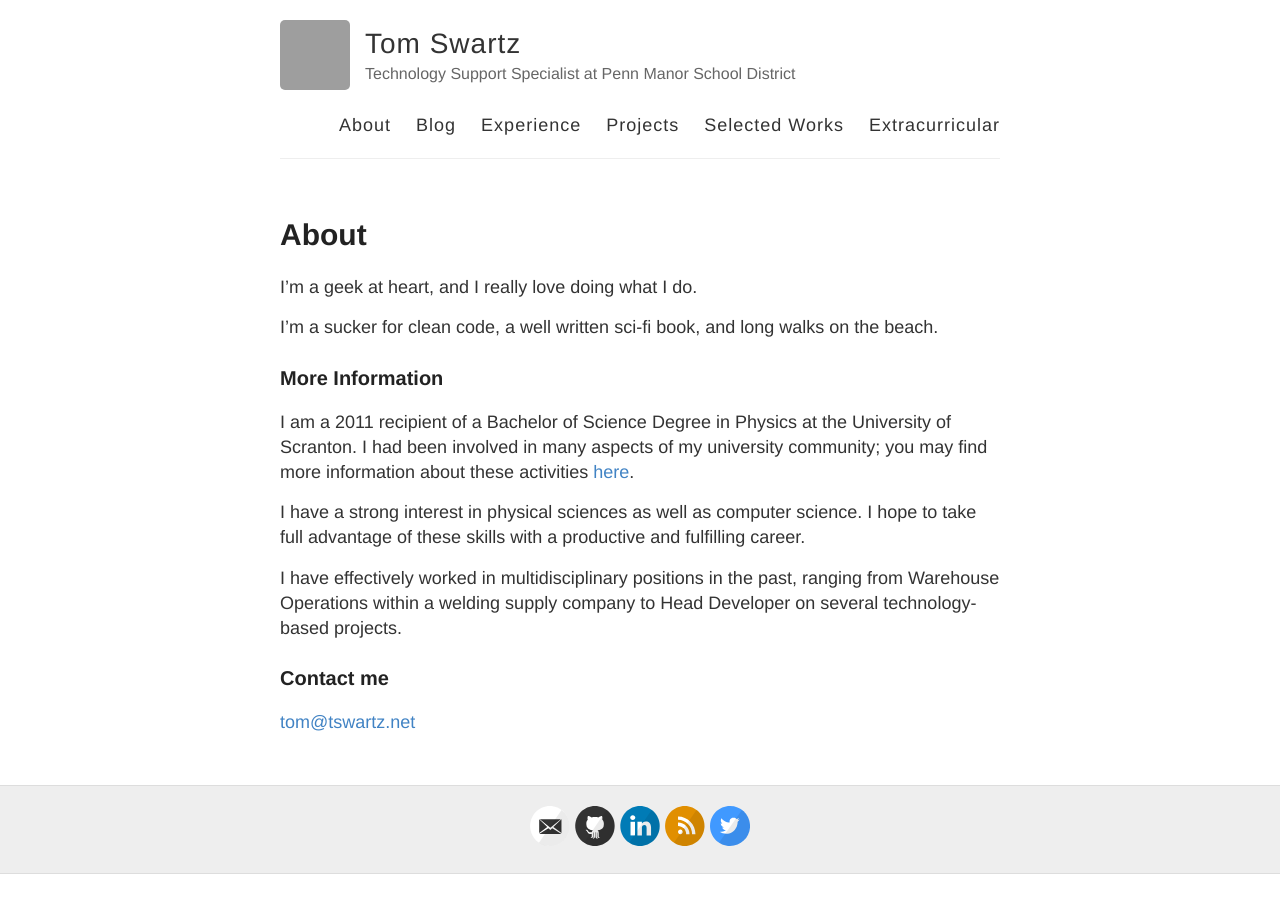
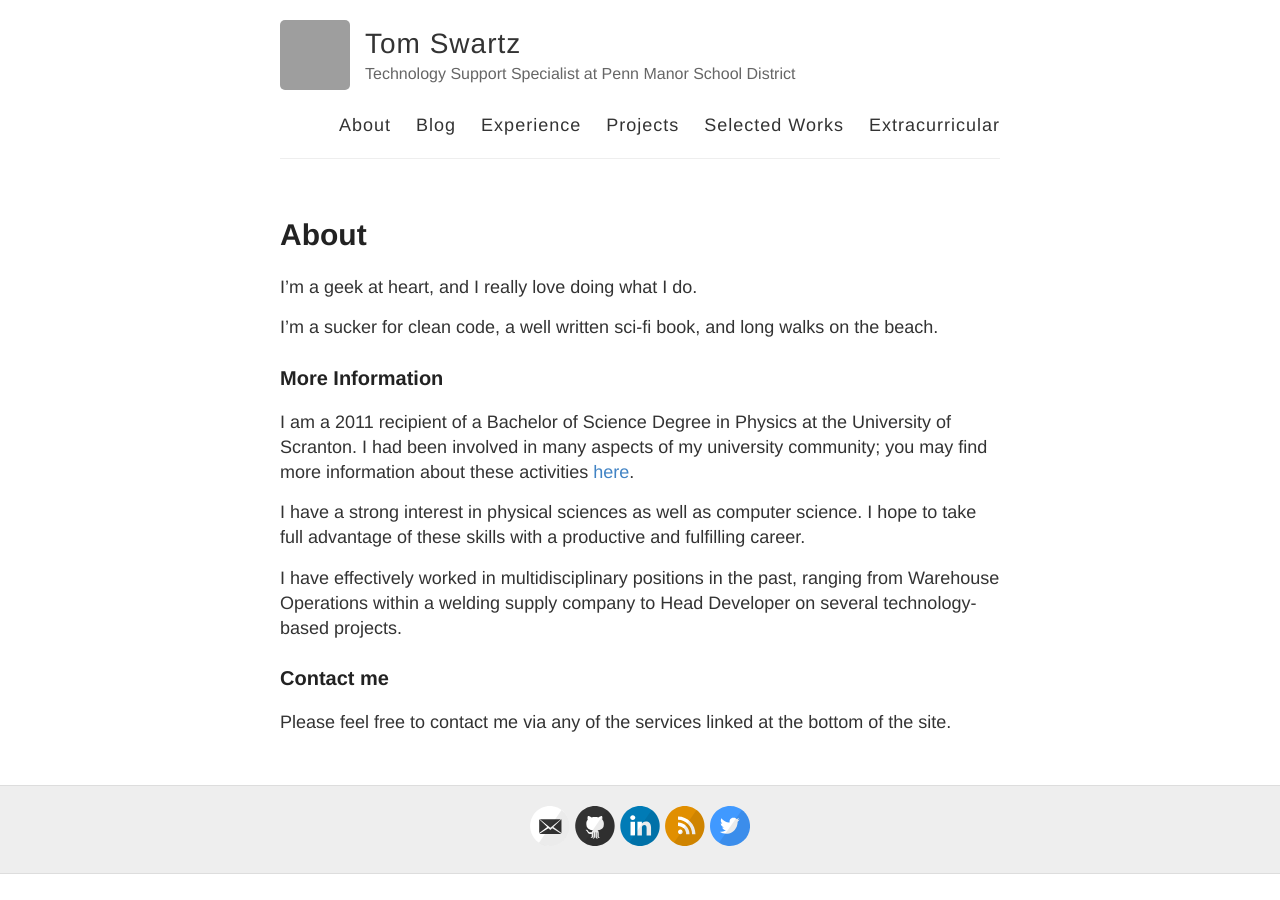
Before and after one commit to tomswartz07/tomswartz07.github.io, a Jekyll site: the page built from about.md, in a window 1280 px wide. Built offline with Jekyll 4.4.1, drawn with Linux system fonts in a browser that asks for light colours; Markdown is read by kramdown in place of the engine named in the settings; grey boxes are pictures that could not be loaded.

Commit message:
Update contact info
Use links in Footer, because that's what they're there for.

```diff
--- a/about.md
+++ b/about.md
@@ -22,4 +22,4 @@ I have effectively worked in multidisciplinary positions in the past, ranging fr
 
 ### Contact me
 
-[tom@tswartz.net](mailto:tom@tswartz.net)
+Please feel free to contact me via any of the services linked at the bottom of the site.
```
